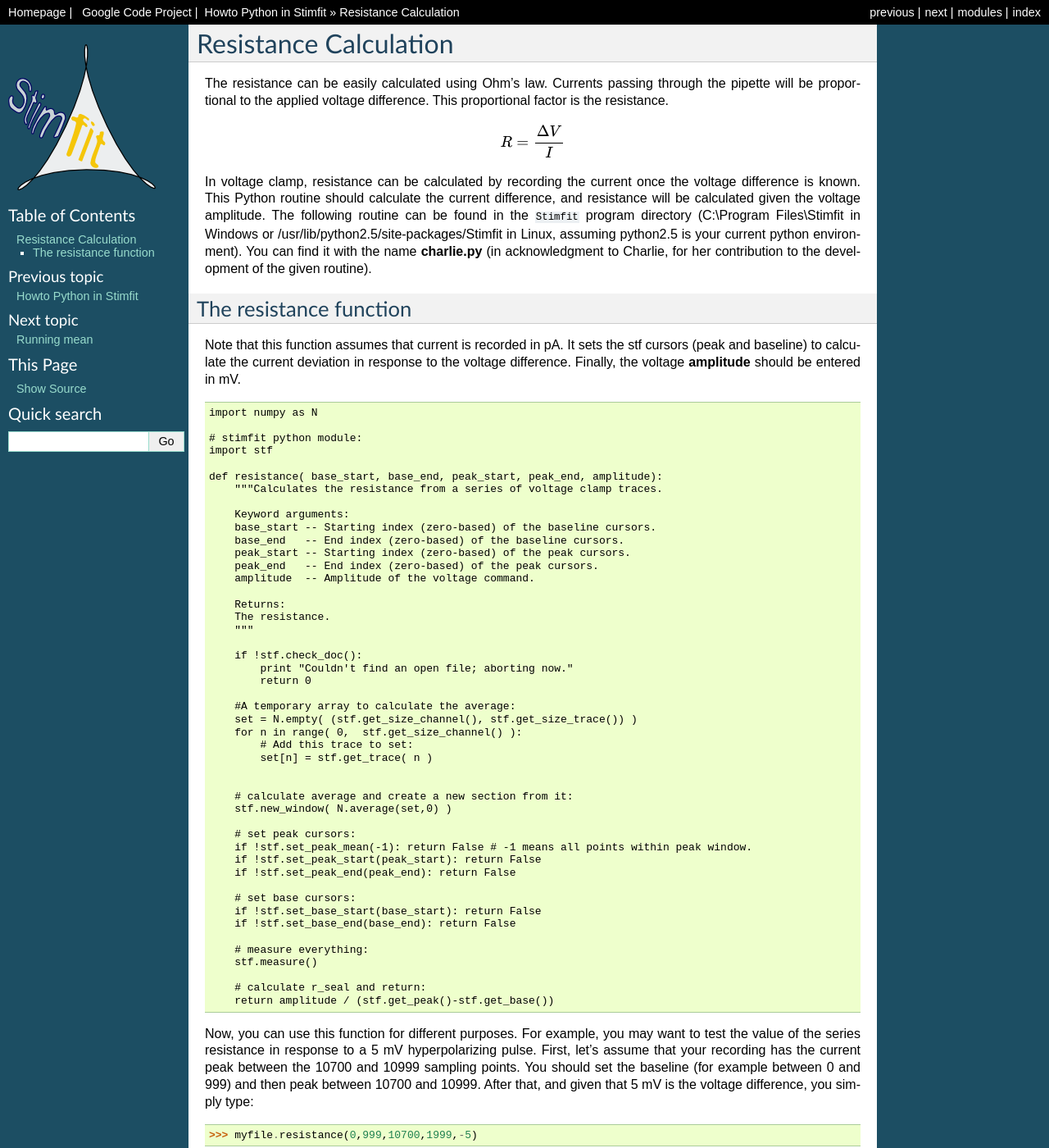
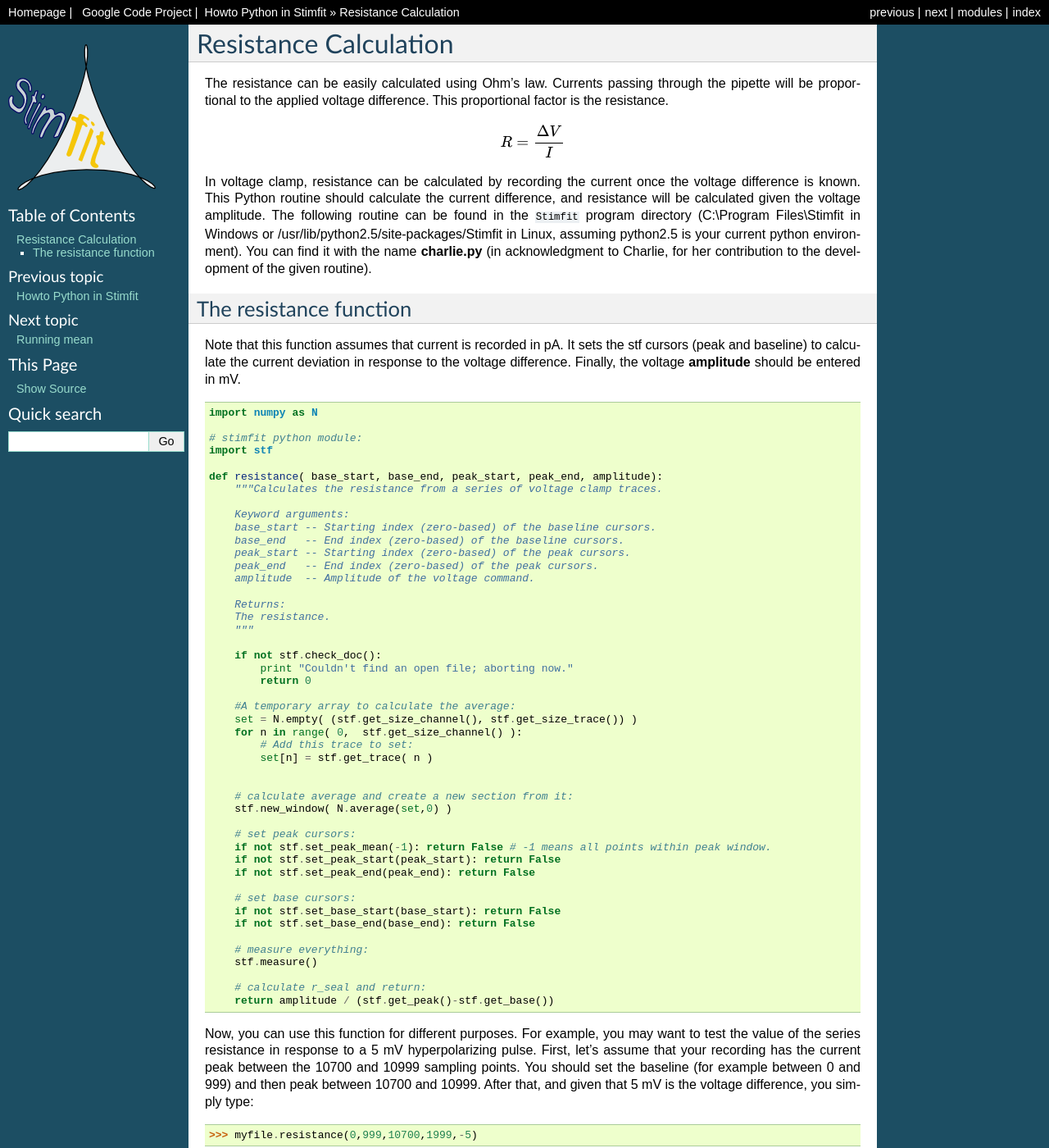
Before and after one commit to neurodroid/stimfit, a Sphinx documentation site: the page built from doc/sphinx/howto/resistances.rst, in a window 1280 px wide and 1400 px high. Shown: the whole window at 82% size. Built offline with Sphinx 7.4.7, drawn with Linux system fonts in a browser that asks for light colours; formulas are drawn with MathJax 3.

Commit message:
Corrected some typos in sphinx documentation.

```diff
--- a/doc/sphinx/howto/resistances.rst
+++ b/doc/sphinx/howto/resistances.rst
@@ -41,7 +41,7 @@
         The resistance.
         """
 
-        if !stf.check_doc():
+        if not stf.check_doc():
             print "Couldn't find an open file; aborting now."
             return 0
 
@@ -56,13 +56,13 @@
         stf.new_window( N.average(set,0) )
 
         # set peak cursors:
-        if !stf.set_peak_mean(-1): return False # -1 means all points within peak window.
-        if !stf.set_peak_start(peak_start): return False
-        if !stf.set_peak_end(peak_end): return False
+        if not stf.set_peak_mean(-1): return False # -1 means all points within peak window.
+        if not stf.set_peak_start(peak_start): return False
+        if not stf.set_peak_end(peak_end): return False
 
         # set base cursors:
-        if !stf.set_base_start(base_start): return False
-        if !stf.set_base_end(base_end): return False
+        if not stf.set_base_start(base_start): return False
+        if not stf.set_base_end(base_end): return False
 
         # measure everything:
         stf.measure()
```
